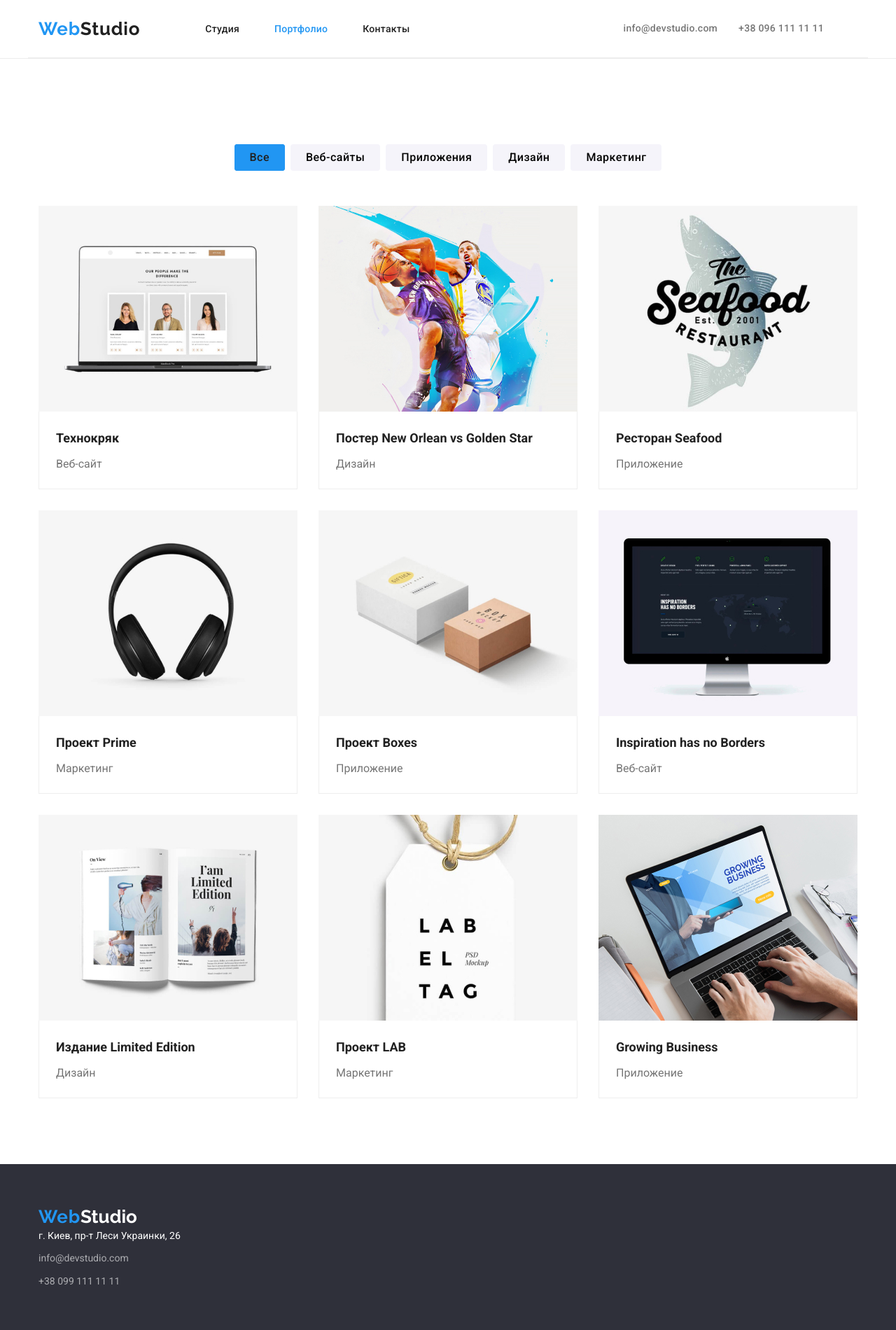
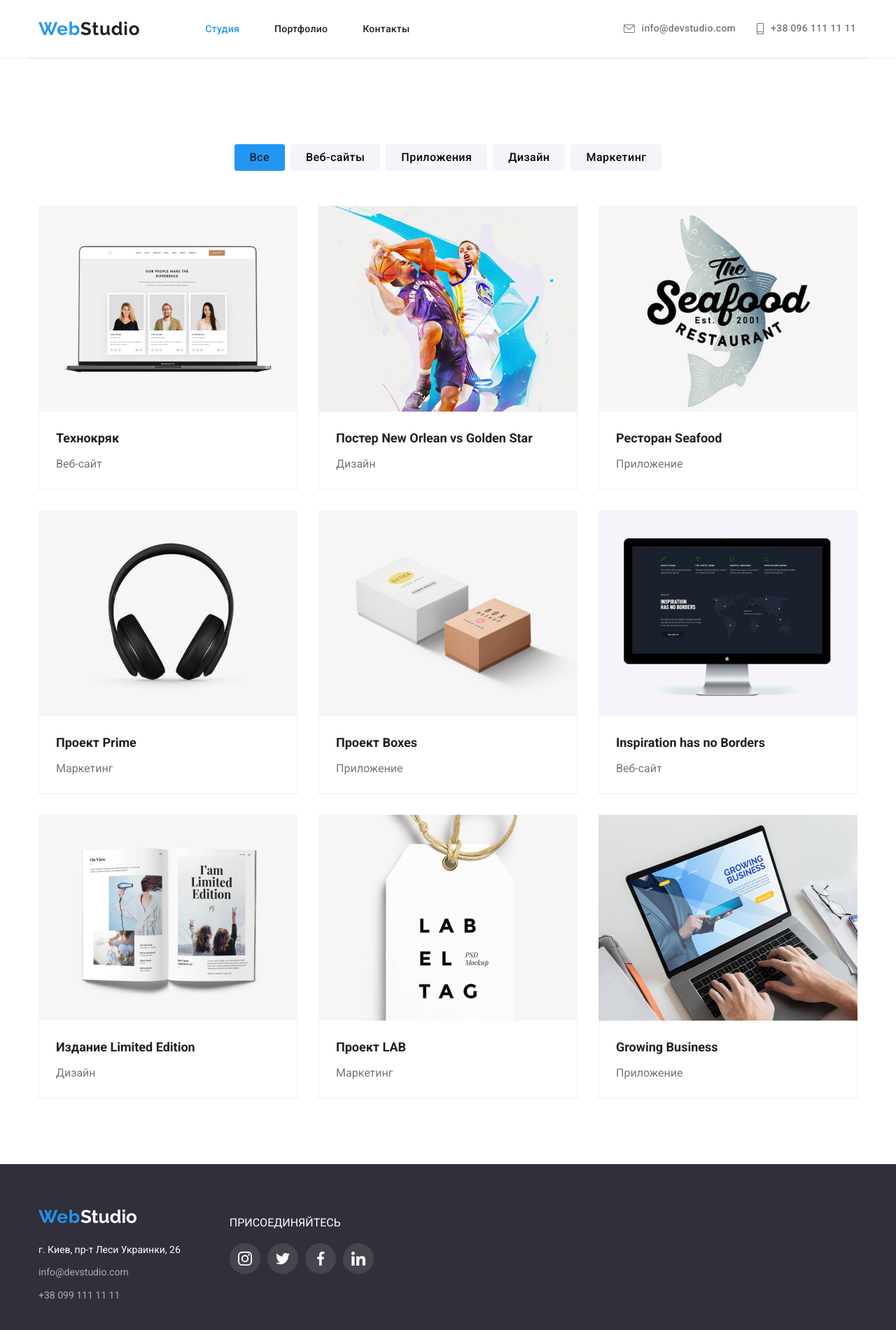
Before and after one commit to darkeden48/goit-markup-hw-04, a plain HTML site: page portfolio.html in a window 1280 px wide. Shown: the top 1900 px of the page at 70% size. Drawn offline with nearby package versions, Linux system fonts and the light colour scheme.

Commit message:
complete-3

```diff
--- a/portfolio.html
+++ b/portfolio.html
@@ -15,15 +15,23 @@
         <nav class="nav">
             <a class="logo" href="index.html"><span class="web">Web</span><span class="studio">Studio</span></a>
             <ul class="menu-list">
-                <li class="item"><a class="menu-element" href="index.html">Студия</a></li>
-                <li class="item"><a class="menu-element menu-element-active" href="portfolio.html">Портфолио</a></li>
+                <li class="item"><a class="menu-element menu-element-active" href="index.html">Студия</a></li>
+                <li class="item"><a class="menu-element" href="portfolio.html">Портфолио</a></li>
                 <li class="item"><a class="menu-element" href="">Контакты</a></li>
             </ul>
         </nav>
         <ul class="contacts-list">
-            <li class="contact-item"><a class="header-contact" href="info@devstudio.com">info@devstudio.com</a></li>
-            <li class="contact-item"><a class="header-contact" href="380961111111">+38 096 111 11 11</a></li>
-        </ul>
+            <li class="contact-item">
+                <a class="header-contact" href="info@devstudio.com">
+                    <svg class="icon-mail" width="16" height="12">
+                        <use href="./images/symbol-defs.svg#envelope"></use>
+                    </svg>info@devstudio.com</a></li>
+            <li class="contact-item">
+                <a class="header-contact" href="380961111111">
+                    <svg class="icon-phone" width="10" height="16">
+                        <use href="./images/symbol-defs.svg#telefon"></use>
+                    </svg>+38 096 111 11 11</a></li>
+            </ul>
     </div>
     </header>
     <main>
@@ -115,9 +123,10 @@
         </section>
     </main>
     <footer class="footer">
-        <div class="conteiner">
+        <div class="conteiner conteiner-position">
+        <div>
         <a href="index.html"><span class="web">Web</span><span class="studio-footer">Studio</span></a>
-            <address>
+            <address class="address-info">
             <p class="address">г. Киев, пр-т Леси Украинки, 26</p>
             <ul class="info-footer-list">
                 <li class="footer-item"><a class="info" href="info@devstudio.com">info@devstudio.com</a></li>
@@ -125,6 +134,32 @@
             </ul>
         </address>
         </div>
+        <div class="join-place">
+        <p class="join">ПРИСОЕДИНЯЙТЕСЬ</p>
+        <ul class="icon-footer-info">
+            <li class="icon-list-footer">
+                <svg class="icon-footer" width="20" height="20">
+                    <use href="./images/symbol-defs.svg#instagram"></use>
+                </svg>
+            </li>
+            <li class="icon-list-footer">
+                <svg class="icon-footer" width="20" height="20">
+                    <use href="./images/symbol-defs.svg#twitter"></use>
+                </svg>
+            </li>
+            <li class="icon-list-footer">
+                <svg class="icon-footer" width="20" height="20">
+                    <use href="./images/symbol-defs.svg#facebook"></use>
+                </svg>
+            </li>
+            <li class="icon-list-footer">
+                <svg class="icon-footer" width="20" height="20">
+                    <use href="./images/symbol-defs.svg#linkedin"></use>
+                </svg>
+            </li>
+        </ul>
+        </div>
+        </div>
     </footer>
 </body>
 </html>
```
